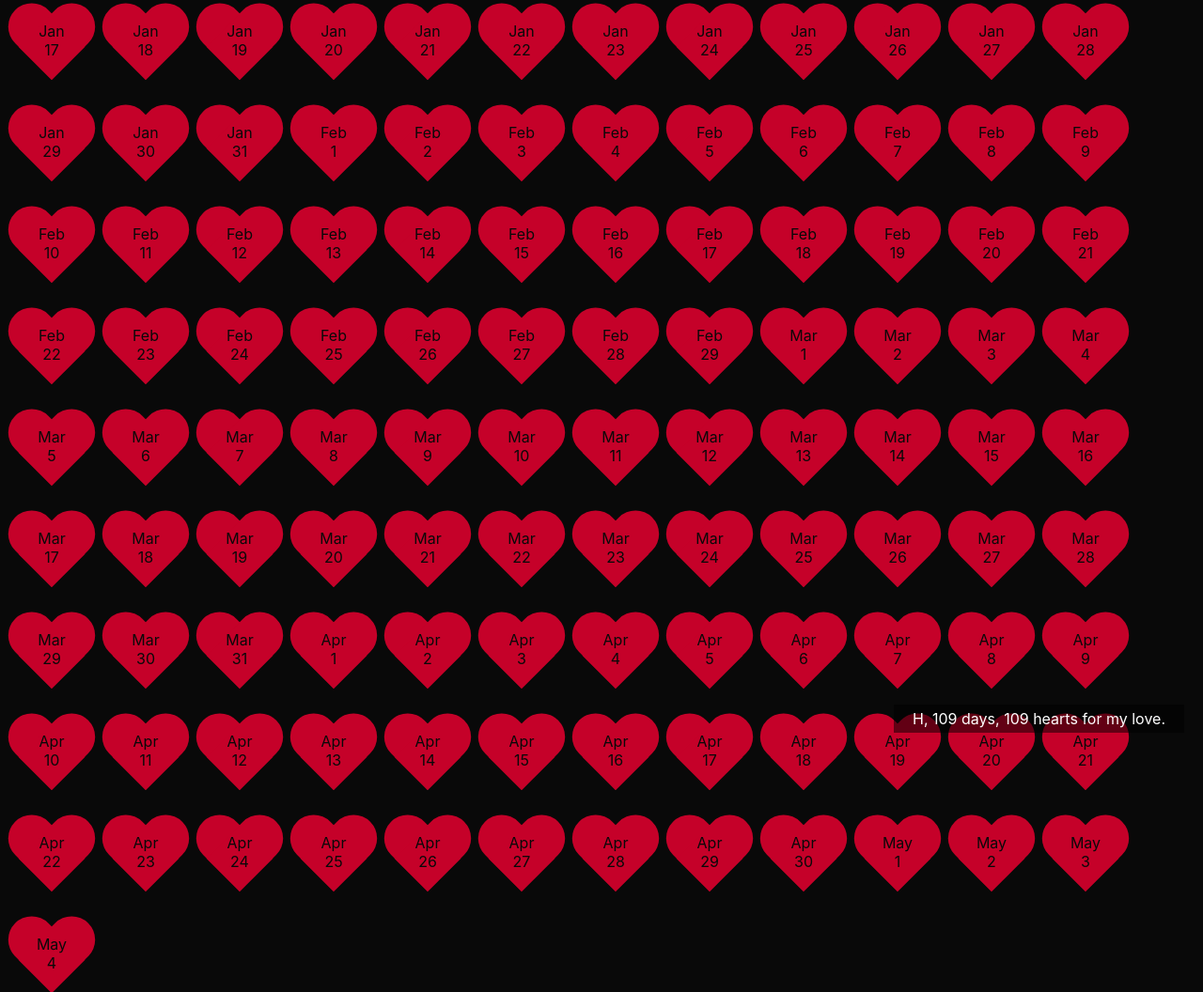
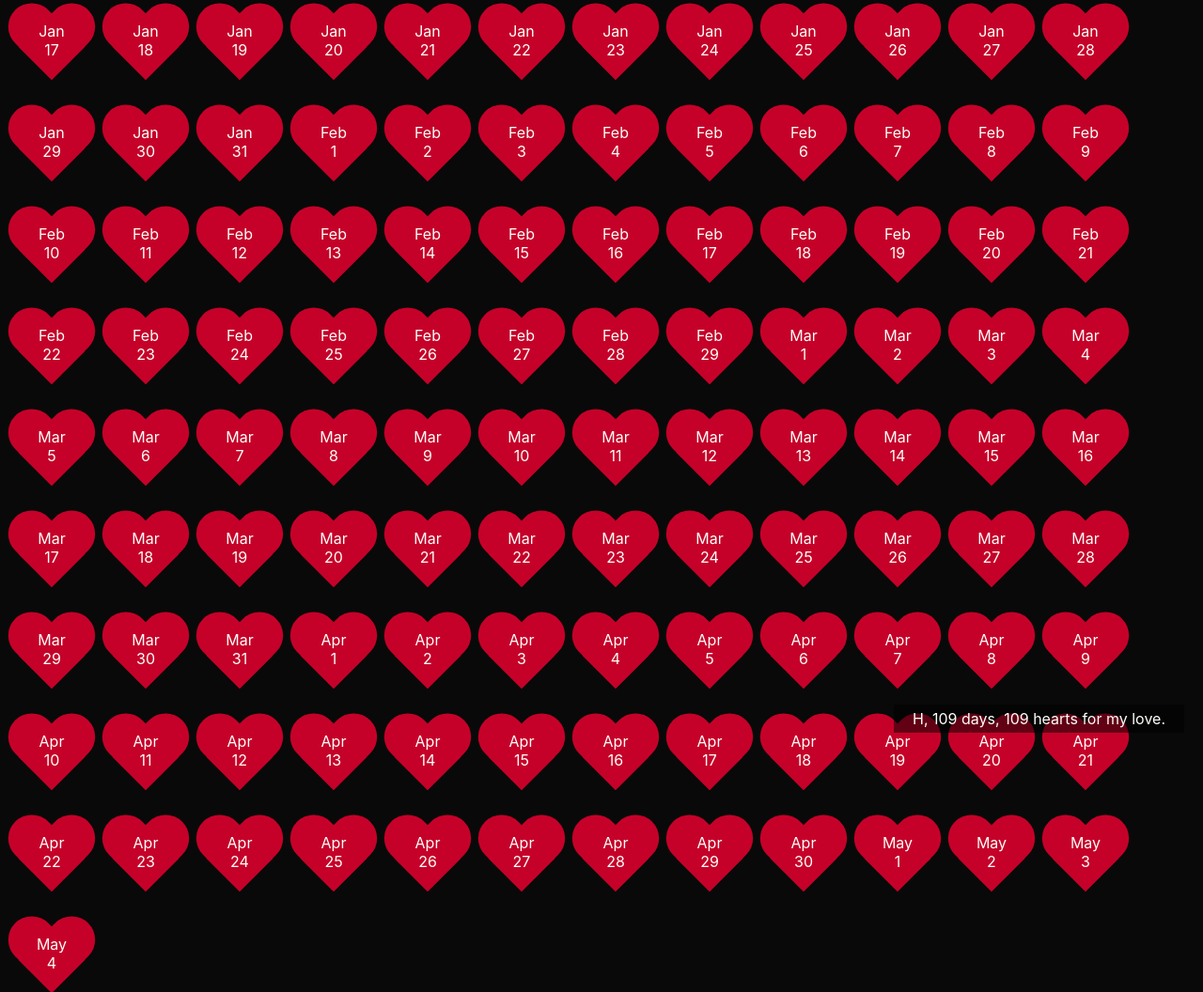
Before and after one commit to oakmad/Oakmad, a plain HTML site: page index.html in a window 1280 px wide. Shown: the top 1056 px of the page at 94% size. Drawn offline with nearby package versions, Linux system fonts and the light colour scheme.

Commit message:
more color tweaks

```diff
--- a/style.css
+++ b/style.css
@@ -12,7 +12,7 @@ body {
   right:0;
   margin: 0 20px 20px 0;
   padding: 5px 20px;
-  color: #fff;
+  color: #fefefa;
   z-index: 1000;
   background-color: rgba(0, 0, 0, 0.5);
 }
@@ -25,7 +25,7 @@ body {
     float: left;
     text-align:center;
     padding-top: 18px;
-    color: #090909;
+    color: #fefefa;
 }
 .heart:before,
 .heart:after{
@@ -35,7 +35,7 @@ body {
     top: 0;
     width: 50px;
     height: 80px;
-    background: #C50129;
+    background: #c50129;
     -moz-border-radius: 50px 50px 0 0;
     border-radius: 50px 50px 0 0;
     -webkit-transform: rotate(-45deg);
```
